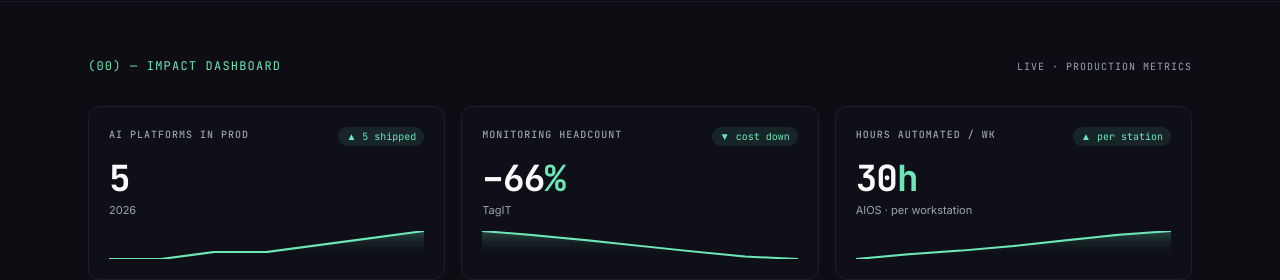
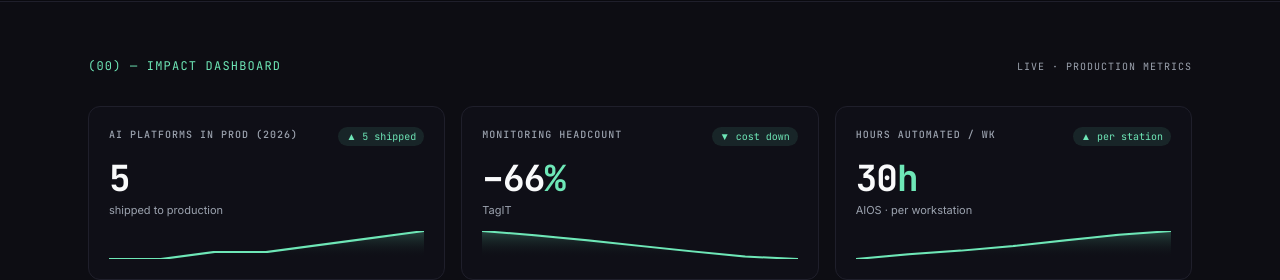
Before and after one commit to mvmarincek/resume, a Next.js app: page / in a window 1280 px wide. Shown: the part 780-1060 px from the top of the page. Built offline with nearby package versions, Linux system fonts and the light colour scheme.

Commit message:
fix: make 2026 explicit in AI platforms metric

```diff
--- a/components/Metrics.tsx
+++ b/components/Metrics.tsx
@@ -16,8 +16,8 @@ type Stat = {
 
 const stats: Stat[] = [
   {
-    label: "AI PLATFORMS IN PROD",
-    unit: "2026",
+    label: "AI PLATFORMS IN PROD (2026)",
+    unit: "shipped to production",
     target: 5,
     delta: "▲ 5 shipped",
     deltaUp: true,
```
